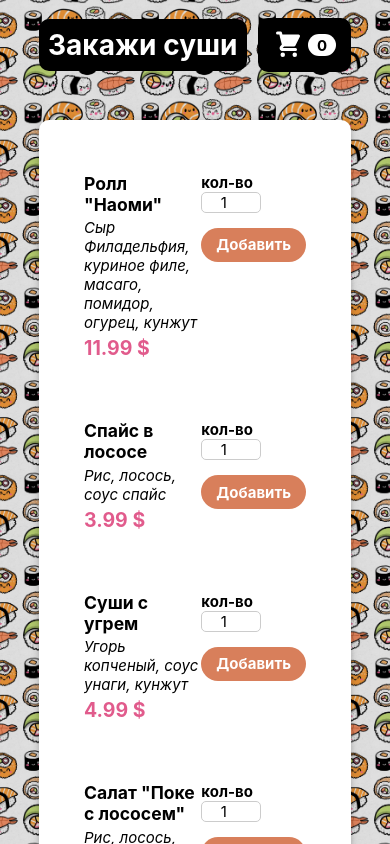
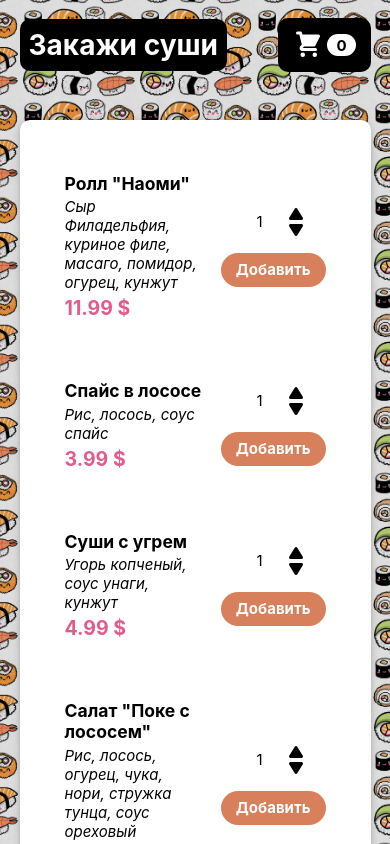
Before and after one commit to meys313/basket-sushi, a React (Create React App) app: page / in a window 390 px wide. Shown: the top 844 px of the page. Built offline with nearby package versions, Linux system fonts and the light colour scheme.

Commit message:
небольшой адаптив

```diff
--- a/public/index.html
+++ b/public/index.html
@@ -12,7 +12,7 @@
     <link rel="apple-touch-icon" href="%PUBLIC_URL%/logo192.png" />
 
     <link rel="manifest" href="%PUBLIC_URL%/manifest.json" />
-
+    <script src="https://kit.fontawesome.com/a3c0ffdb65.js" crossorigin="anonymous"></script>
     <title>React App</title>
   </head>
   <body>
--- a/src/components/Food/FoodItem.module.css
+++ b/src/components/Food/FoodItem.module.css
@@ -22,3 +22,27 @@
     color: #E15B8C;
     font-size: 1.3rem;
 }
+
+@media(max-width:900px){
+    .content{
+        flex-basis: 90%;
+    }
+    .content p{
+        max-width: 70%;
+    }
+}
+
+@media(max-width:900px){
+    .content p{
+        max-width: 90%;
+    }
+}
+
+@media(max-width: 370px){
+    .food-item{
+        flex-direction: column;
+    }
+    .content{
+        margin-bottom: 2rem;
+    }
+}
--- a/src/components/Food/FoodItemForm.js
+++ b/src/components/Food/FoodItemForm.js
@@ -1,12 +1,11 @@
 import styles from './FoodItemForm.module.css'
 import Input from "../UI/Input";
-import {useRef} from "react";
+import {useEffect, useRef, useState} from "react";
 const FoodFormItem = props =>{
 
     const amountInputRef = useRef();
     const submitHandler = (event) => {
         event.preventDefault();
-
         const inputAmount = amountInputRef.current.value;
         if(inputAmount.trim().length === 0 || +inputAmount < 1){
             return;
@@ -14,10 +13,19 @@ const FoodFormItem = props =>{
         props.onAddToCart(+inputAmount);
 
     }
+    const [buttonAnim, setButtonAnim] = useState(Boolean);
+    const [buttonClick, setButtonClick] = useState({})
+    useEffect(()=>{
+        const timer = setTimeout(()=> {setButtonAnim(prevState => !prevState)}, 200)
+        setButtonAnim(prevState => !prevState)
+
+        return()=>{ clearTimeout(timer)}
+    }, [buttonClick])
+
     return(
         <form className={styles.form} onSubmit={submitHandler}>
-            <Input ref={amountInputRef} label="кол-во" input={{type:"number", min:1, step:'1', defaultValue:1}}/>
-            <button>Добавить</button>
+            <Input ref={amountInputRef} label="кол-во" input={{type:"number", min:1, step:'1', value:1}}/>
+            <button className={`${buttonAnim? styles.active: ""}`} onClick={()=>setButtonClick({})}>Добавить</button>
         </form>
     )
 }
--- a/src/components/Food/FoodItemForm.module.css
+++ b/src/components/Food/FoodItemForm.module.css
@@ -1,6 +1,9 @@
 .form {
     display: flex;
     flex-direction: column;
+}
+.form label{
+
 }
 
 .form button {
@@ -12,9 +15,30 @@
     padding: 0.5rem 1rem;
     border-radius: 20px;
     font-weight: bold;
+    transition: all .2s;
 }
-
+.form button.active{
+    background-color: #F19A77;
+}
 .form button:hover,
 .form button:active {
 
 }
+
+@media(max-width:900px){
+    .form{
+        justify-content: center;
+        flex-basis: 10%;
+    }
+    .form label{
+        display: flex;
+        justify-content: space-between;
+    }
+
+}
+
+@media(max-width: 370px){
+    .form button{
+        margin-top: 1rem;
+    }
+}
--- a/src/components/Layout/headerCartButton/headerCartButton.js
+++ b/src/components/Layout/headerCartButton/headerCartButton.js
@@ -1,15 +1,46 @@
 import CartIcon from "./CartIcon";
 import styles from './headerCartButton.module.css';
-import {useContext} from "react";
+import {useContext,useEffect, useState} from "react";
 import CartContext from "../../../store/cart-context";
 
 const HeaderCartButton = props => {
+    const [buttonIsAnimated, setButtonIsAnimated] = useState(false);
+    const [countClick, setCountClick] = useState(0);
     const cartContext = useContext(CartContext)
     const cartItemsLength = cartContext.items.reduce((currentValue, item)=>{
         return currentValue + item.amount
     }, 0)
+
+    // const buttonClasses = `${styles.button} ${buttonIsAnimated? styles.bump: ''} ${countClick>=2? styles.double: ''}`;
+    const buttonClasses = `${styles.button} ${countClick>=2? styles.double: buttonIsAnimated ? styles.bump: ''}`;
+
+    useEffect(()=> {
+
+        if(cartContext.items.length === 0){
+            return;
+        }
+        else {setCountClick(prevState => prevState+1)}
+
+        const timer = setTimeout(()=> {setButtonIsAnimated(prevState => !prevState)}, 300)
+
+        setButtonIsAnimated(prevState => !prevState)
+
+
+        return () => {
+            clearTimeout(timer)
+        }
+    }, [cartContext.items])
+
+    useEffect(()=>{
+            const timer = setTimeout(()=>{setCountClick(0); setButtonIsAnimated(false)}, 300);
+            return () => {
+                clearTimeout(timer)
+            }
+
+        }, [countClick])
+
     return(
-        <button className={styles.button} onClick={props.onDisplayCart}>
+        <button className={buttonClasses} onClick={props.onDisplayCart}>
             <span className={styles.icon}>
                 <CartIcon/>
             </span>
--- a/src/components/Layout/headerCartButton/headerCartButton.module.css
+++ b/src/components/Layout/headerCartButton/headerCartButton.module.css
@@ -48,6 +48,15 @@
     animation: bump 300ms ease-out;
 }
 
+.double{
+    animation: none;
+    transition: all .2s;
+}
+
+.double .badge{
+    padding: 0.4rem 1.4rem;
+    font-size: 20px;
+}
 @keyframes bump {
     0% {
         transform: scale(1);
--- a/src/components/UI/Input.js
+++ b/src/components/UI/Input.js
@@ -1,14 +1,40 @@
 import styles from './Input.module.css'
-import React from "react";
+import React, {useState} from "react";
+
 
 
 
 const Input = React.forwardRef(
     (props, ref) => {
+        const [inputValue, setInputValue] = useState(1)
+        const changeInputValueHandler = (action) =>{
+            if(action === 'add'){
+                setInputValue(prevState => prevState+1)
+            } else if (action === 'del'){
+                if(inputValue === 1){
+                    return;
+                }
+                else{
+                    setInputValue(prevState => prevState - 1)
+                }
+            }
+
+        }
+
         return <div className={styles.input}>
             <label>
                 <span>{props.label}</span>
-                <input ref={ref}{...props.input}/>
+                <input ref={ref} {...props.input} value={inputValue} readOnly={true}/>
+                <div className={styles.arrows}>
+                    <div className={styles.arrows__wrapper}>
+                        <i className={`fa-solid fa-play ${styles.arrow}`}
+                           onClick={() => {changeInputValueHandler("add")}}></i>
+                        <i className={`fa-solid fa-play ${styles.arrow}`}
+                           onClick={() => {changeInputValueHandler("del")}}></i>
+                    </div>
+
+                </div>
+
             </label>
         </div>
     }
--- a/src/components/UI/Input.module.css
+++ b/src/components/UI/Input.module.css
@@ -2,18 +2,88 @@
     display: flex;
     align-items: center;
     margin-bottom: 1rem;
+
 }
+.input label{
+    display: flex;
+    align-items: center;
 
+}
 .input span {
+    display: inline-block;
     font-weight: bold;
-    margin-right: 1rem;
+    margin-right: 0.5rem;
 }
 
 .input input {
-    width: 4rem;
+    display: inline-block;
+    width: 1rem;
     border-radius: 5px;
-    border: 1px solid #ccc;
     font: inherit;
+    text-align: center;
+    margin: 0 auto;
+    padding: 0;
+    border: 0;
 
-    text-align: center;
 }
+
+.input input::-webkit-outer-spin-button,
+.input input::-webkit-inner-spin-button {
+    -webkit-appearance: none;
+}
+
+/* Firefox */
+input[type=number] {
+    -moz-appearance: textfield;
+}
+.input input[type=number] {
+    -moz-appearance: textfield;
+}
+
+.arrows{
+    margin-left: 1rem;
+   display: inline-block;
+}
+.arrows__wrapper{
+    display: flex;
+    flex-direction: column;
+    justify-content: space-between;
+
+}
+.arrow{
+    cursor: pointer;
+    font-size: 12px;
+    transition: color .1s linear;
+}
+.arrow:hover{
+    color: #F19A77;
+}
+.arrow:first-child{
+    transform: rotate(-90deg)
+}
+.arrow:last-child{
+    transform: rotate(90deg)
+}
+@media(max-width:900px){
+    .input{
+        justify-content: space-around;
+
+    }
+    .input span{
+        display: none;
+    }
+    .input label input{
+
+        width: 2rem;
+    }
+    .arrow{
+        font-size: 16px;
+    }
+
+}
+
+@media(max-width: 370px){
+    .arrows{
+        margin-left: 2rem;
+    }
+}
--- a/src/index.css
+++ b/src/index.css
@@ -59,3 +59,15 @@ code {
   height: auto;
 
 }
+
+@media(max-width: 900px){
+  .wrapper{
+    max-width: 90%;
+  }
+}
+
+@media(max-width: 370px){
+  .wrapper{
+    max-width: 95%;
+  }
+}
```
